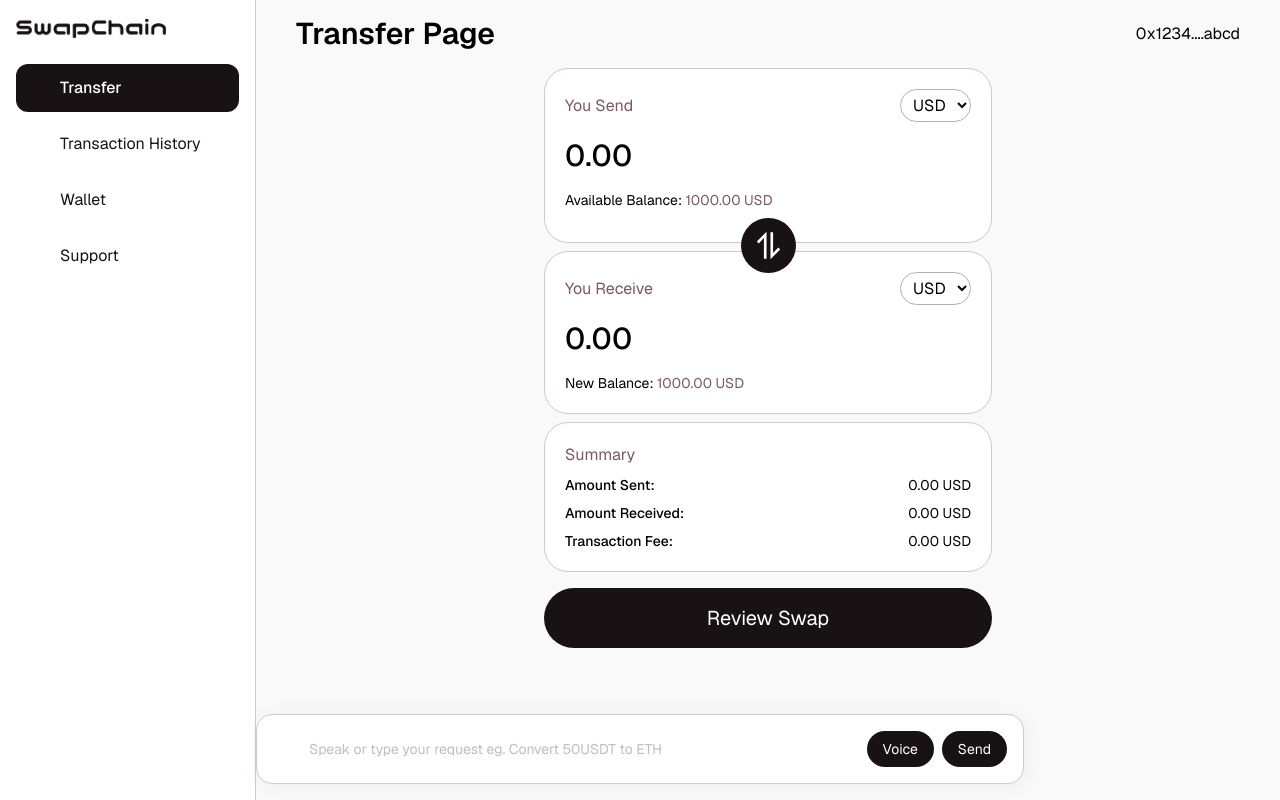
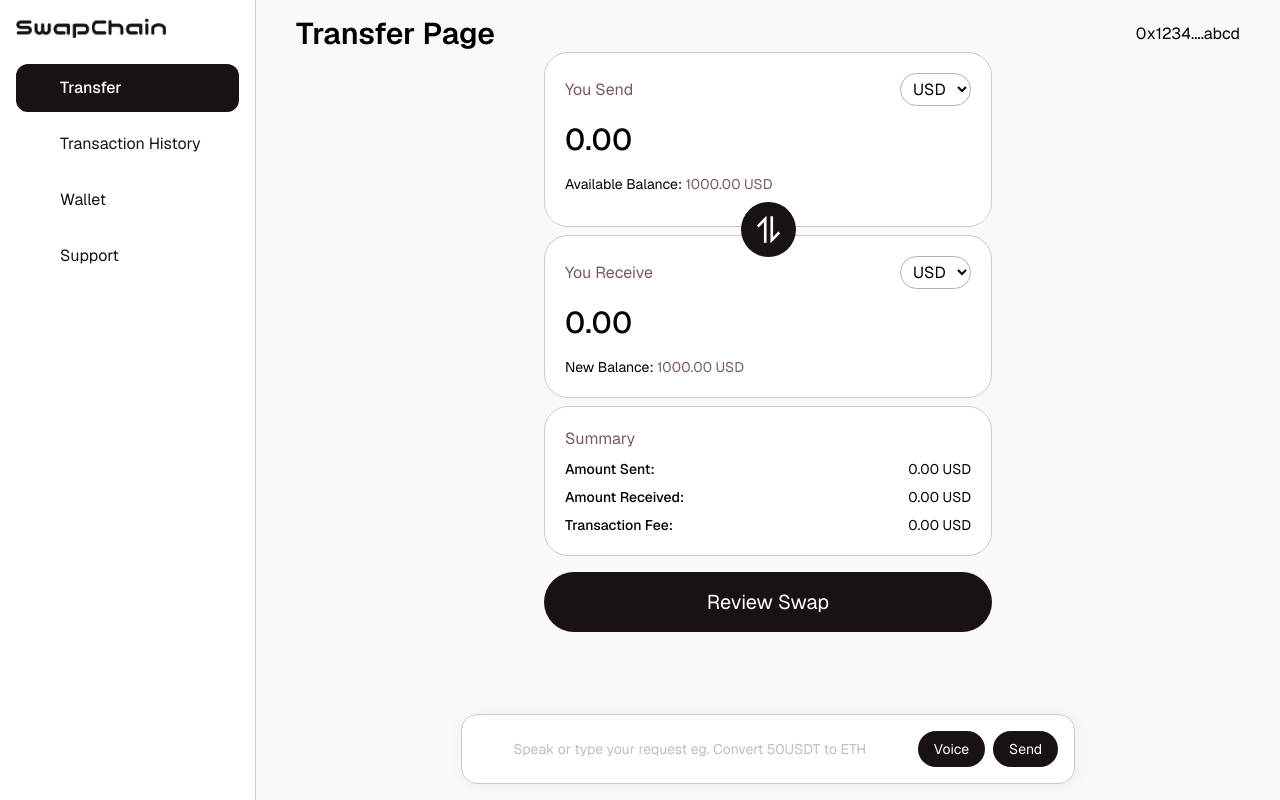
Before and after one commit to Joewizy/Swap-Chain, a Next.js app: page /dashboard/transfer in a window 1280 px wide. Built offline with nearby package versions, Linux system fonts and the light colour scheme.

Commit message:
fixed bug in chatbox

```diff
--- a/src/app/dashboard/layout.tsx
+++ b/src/app/dashboard/layout.tsx
@@ -1,19 +1,23 @@
-import Link from "next/link";
-import type { Metadata } from "next";
-import Nav from "../components/Navigation";
+import Link from 'next/link';
+import type { Metadata } from 'next';
+import Nav from '../components/Navigation';
 
 export const metadata: Metadata = {
-  title: "Dashboard",
+  title: 'Dashboard',
 };
 
-export default function DashboardLayout({ children }: { children: React.ReactNode }) {
+export default function DashboardLayout({
+  children,
+}: {
+  children: React.ReactNode;
+}) {
   return (
-    <div className="flex min-h-screen bg-[#f9f9f9]">
+    <div className='flex min-h-screen bg-[#f9f9f9]'>
       {/* Sidebar */}
-       <Nav />
+      <Nav />
 
       {/* Main content */}
-      <main className="flex-1 ml-64">{children}</main>
+      <main className='flex-1 ml-64 relative'>{children}</main>
     </div>
   );
 }
--- a/src/app/dashboard/transfer/page.tsx
+++ b/src/app/dashboard/transfer/page.tsx
@@ -34,7 +34,7 @@ export default function Transfer() {
 
   return (
     <div className='relative ml-auto'>
-      <div className='flex justify-between items-center mx-10 my-4'>
+      <div className='flex justify-between items-center mx-10 mt-4'>
         <h1 className='text-3xl font-semibold'>Transfer Page</h1>
         <div className='flex items-center gap-4'>
           <iconify-icon
@@ -45,7 +45,7 @@ export default function Transfer() {
         </div>
       </div>
 
-      <div className='flex flex-col items-center justify-center relative w-full max-w-md mx-auto relative'>
+      <div className='flex flex-col items-center w-full max-w-md mx-auto'>
         {/* First container */}
         <div className='border-primary-20 border rounded-3xl px-5 pt-5 pb-8 bg-white w-full'>
           <div className='flex justify-between items-center mb-4'>
@@ -133,8 +133,8 @@ export default function Transfer() {
       </div>
 
       {/* Chat or Input Box */}
-      <div className='fixed bottom-4 w-[60%]'>
-        <div className='border-primary-20 border rounded-2xl p-4 bg-white shadow-[2px_2px_20px_rgba(0,0,0,0.05)] flex items-center justify-between'>
+      <div className='fixed bottom-4 left-64 right-0 flex justify-center'>
+        <div className='w-[60%] border-primary-20 border rounded-2xl p-4 bg-white shadow-[2px_2px_20px_rgba(0,0,0,0.05)] flex items-center justify-between'>
           <div className='flex flex-1 items-center gap-2'>
             <iconify-icon
               icon='mingcute:ai-line'
```
